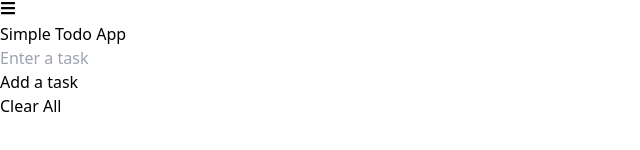
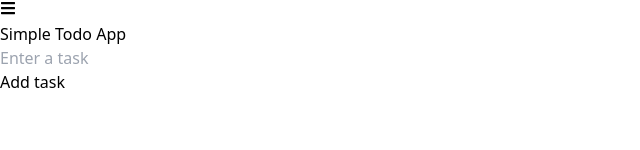
Before and after one commit to nm1008/4-in-1, a React (Vite) app: page /todoList in a window 1280 px wide. Shown: the part 266-416 px from the top of the page, without its empty margins (0-640 px from the left). Built offline with nearby package versions, Linux system fonts and the light colour scheme.

Commit message:
added edit button and clear task button

```diff
--- a/src/App.jsx
+++ b/src/App.jsx
@@ -1,7 +1,6 @@
-import { useState } from "react";
 import { Route, Routes } from "react-router-dom";
+import "./App.css";
 
-import "./App.css";
 import Navbar from "./components/Navbar";
 import Todo from "./pages/TodoList/Todo";
 import Calculator from "./pages/Calculator/Calculator";
--- a/src/components/Button.jsx
+++ b/src/components/Button.jsx
@@ -1,11 +1,14 @@
-
-
 const Button = ({ children, onClick }) => {
   return (
     <div>
-      <button onClick={onClick} className="p-2 bg-blue-600 text-white rounded-lg ">{children}</button>
+      <button
+        onClick={onClick}
+        className="px-5 py-2 bg-blue-600 text-white rounded-lg "
+      >
+        {children}
+      </button>
     </div>
-  )
-}
+  );
+};
 
-export default Button
+export default Button;
--- a/src/components/TodoTask.jsx
+++ b/src/components/TodoTask.jsx
@@ -1,15 +1,24 @@
-import React from "react";
-import Button from "./Button";
+const todoButton = "px-5 py-2 rounded-lg text-white";
 
-const TodoTask = ({ task, number, handleDeleteTask }) => {
+const TodoTask = ({ task, number, handleDeleteTask, handleEditTask }) => {
   return (
     <div className="flex justify-between items-center p-5 ">
       <h1>
         {number + 1}. {task}
       </h1>
       <div className="flex gap-2">
-        <button  className="bg-blue-600 p-2 rounded-lg text-white">Edit</button>
-        <button onClick={handleDeleteTask} className="bg-red-500 p-2 rounded-lg text-white">Delete</button>
+        <button
+          onClick={handleEditTask}
+          className={`bg-blue-600 ${todoButton}`}
+        >
+          Edit
+        </button>
+        <button
+          onClick={handleDeleteTask}
+          className={`bg-red-600 ${todoButton}`}
+        >
+          Delete
+        </button>
       </div>
     </div>
   );
--- a/src/pages/TodoList/Todo.jsx
+++ b/src/pages/TodoList/Todo.jsx
@@ -6,21 +6,52 @@ import TodoTask from "../../components/TodoTask";
 const Todo = () => {
   const [userInput, setUserInput] = useState("");
   const [todoList, setTodoList] = useState([]);
+  const [editIndex, setEditIndex] = useState(null);
 
   const handleAddTask = () => {
     if (userInput === "") {
       alert("Please add a task");
       return;
     }
-    setTodoList((prevTodo) => [...prevTodo, userInput]);
+
+    if (editIndex !== null) {
+      const updatedList = [...todoList];
+      updatedList[editIndex] = userInput;
+      setTodoList(updatedList);
+      setEditIndex(null);
+    } else {
+      setTodoList((prevTodo) => [...prevTodo, userInput]);
+    }
     setUserInput("");
   };
 
   const handleDeleteTask = (index) => {
-    const filtered = todoList.filter((task, i) => {
-      return index !== i;
-    });
-    setTodoList(filtered);
+    const confirm = window.confirm(
+      `Are you sure you want to delete task ${index + 1}?`
+    );
+
+    if (confirm) {
+      const filtered = todoList.filter((task, i) => {
+        return index !== i;
+      });
+      setTodoList(filtered);
+    }
+  };
+
+  const handleClearAllTask = () => {
+    const confirm = window.confirm(
+      "Are you sure you want to clear all the task?"
+    );
+    if (confirm) {
+      setTodoList([]);
+      setUserInput("");
+      setEditIndex(null);
+    }
+  };
+
+  const handleEditTask = (index) => {
+    setUserInput(todoList[index]);
+    setEditIndex(index);
   };
 
   return (
@@ -42,16 +73,21 @@ const Todo = () => {
               value={userInput}
             />
             <div className="flex gap-10 justify-center">
-              <Button onClick={handleAddTask}>Add a task</Button>
-              <Button>Clear All</Button>
+              <Button onClick={handleAddTask}>
+                {editIndex === null ? "Add task" : "Edit task"}
+              </Button>
+              {todoList.length > 0 && (
+                <Button onClick={handleClearAllTask}>Clear All</Button>
+              )}
             </div>
-            <div className="border-2 h-24">
+            <div className={`${todoList.length > 0 ? "border-2 h-auto" : ""}`}>
               {todoList.map((task, index) => (
                 <TodoTask
                   key={index}
                   number={index}
                   task={task}
                   handleDeleteTask={() => handleDeleteTask(index)}
+                  handleEditTask={() => handleEditTask(index)}
                 />
               ))}
             </div>
```
